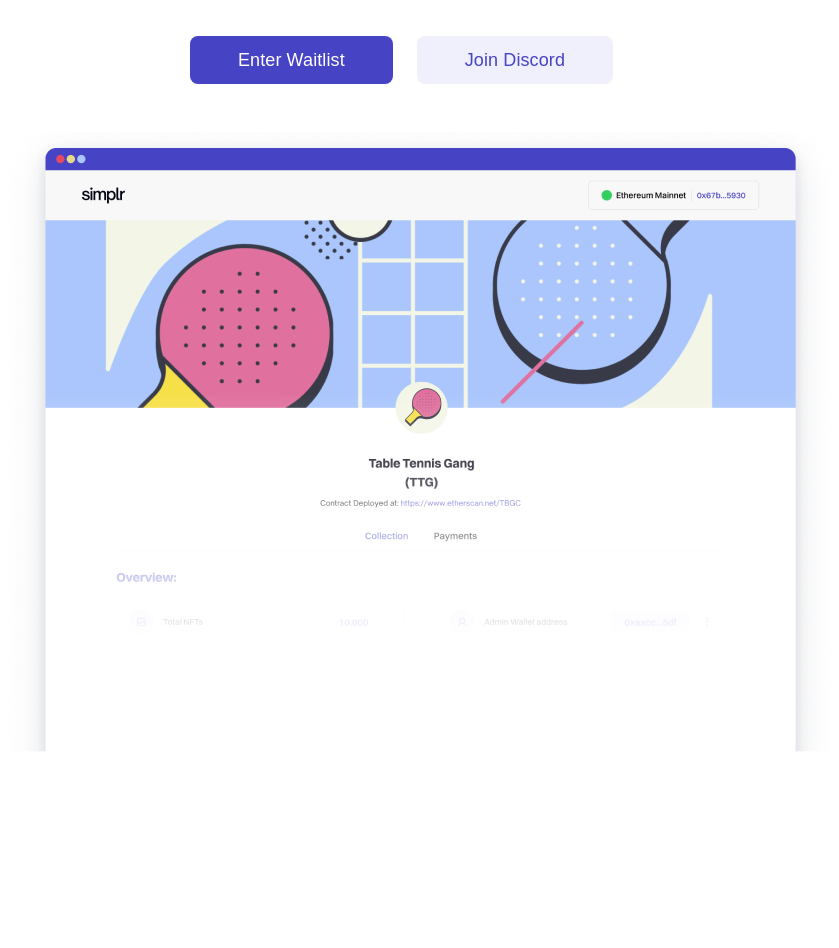
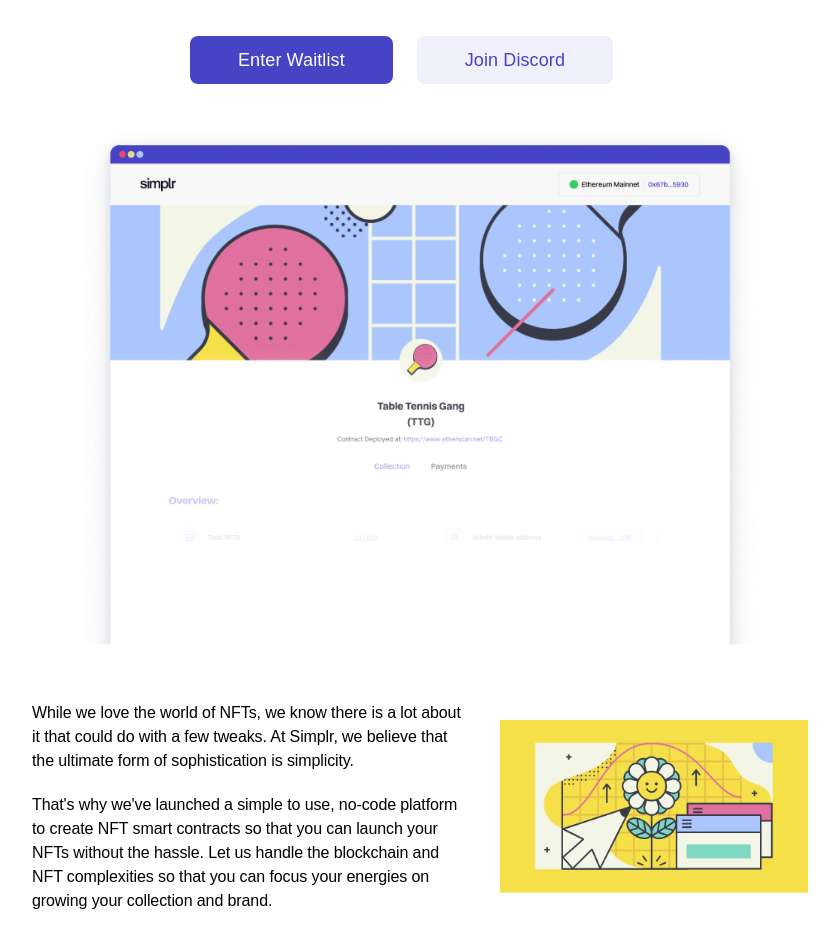
Before and after one commit to chain-labs/simplr-collection, a Next.js app: page / in a window 1280 px wide. Shown: the part 380-1328 px from the top of the page, without its empty margins (220-1059 px from the left). Before the commit the page ends 1232 px from the top, so only its background shows below. Built offline with nearby package versions, Linux system fonts and the light colour scheme; a web font is replaced by a local one.

Commit message:
added info section

```diff
--- a/src/components/ResponsiveImage.tsx
+++ b/src/components/ResponsiveImage.tsx
@@ -10,15 +10,18 @@ interface Props {
 
 const ResponsiveImage = ({ mobile, tab, desk, className }: Props) => {
 	return (
-		<Box className={className}>
-			<If condition={!!desk} then={<Box as="img" src={desk} display={{ mobS: 'none', deskM: 'block' }} />} />
+		<Box className={className} maxWidth="100%">
+			<If
+				condition={!!desk}
+				then={<Box as="img" src={desk} display={{ mobS: 'none', deskM: 'block' }} maxWidth="100%" />}
+			/>
 			<If
 				condition={!!mobile}
-				then={<Box as="img" src={mobile} display={{ mobS: 'block', tabS: 'none', deskM: 'none' }} />}
+				then={<Box as="img" src={mobile} display={{ mobS: 'block', tabS: 'none', deskM: 'none' }} maxWidth="100%" />}
 			/>
 			<If
 				condition={!!tab}
-				then={<Box as="img" src={tab} display={{ mobS: 'none', tabS: 'block', deskM: 'none' }} />}
+				then={<Box as="img" src={tab} display={{ mobS: 'none', tabS: 'block', deskM: 'none' }} maxWidth="100%" />}
 			/>
 		</Box>
 	);
--- a/src/components/Text.tsx
+++ b/src/components/Text.tsx
@@ -2,15 +2,15 @@ import React from 'react';
 import Box, { BoxProps } from 'components/Box';
 
 export const fontSizes = {
-	headline: { mobS: '4.0rem', tabL: '5.6rem' },
-	h1: { mobS: '3.2rem', tabL: '4rem' },
-	h2: { mobS: '2.8rem', tabL: '3.2rem' },
-	h3: { mobS: '1.8rem', tabL: '2.4rem' },
-	h4: { mobS: '1.2rem', tabL: '1.8rem' },
+	headline: { mobS: '4.0rem', tabS: '5.6rem' },
+	h1: { mobS: '3.2rem', tabS: '4rem' },
+	h2: { mobS: '2.8rem', tabS: '3.2rem' },
+	h3: { mobS: '1.8rem', tabS: '2.4rem' },
+	h4: { mobS: '1.2rem', tabS: '1.8rem' },
 	h5: '1.6rem',
 	h6: '1.4rem',
 	b3: '1.8rem',
-	b2: { mobS: '1.2rem', tabL: '1.6rem' },
+	b2: { mobS: '1.2rem', tabS: '1.6rem' },
 	b1: '1.4rem',
 	c1: '1rem',
 	c2: '1rem',
@@ -44,7 +44,7 @@ const fontW = {
 const charSpacing = {
 	headline: '-0.5px',
 	h1: '-0.4px',
-	h2: { mobS: '-0.1px', tabL: '-0.4px' },
+	h2: { mobS: '-0.1px', tabS: '-0.4px' },
 	h3: '-0.1px',
 	h4: '0.1px',
 	h5: '0px',
--- a/src/containers/home/components/Hero.tsx
+++ b/src/containers/home/components/Hero.tsx
@@ -14,8 +14,12 @@ const Hero = () => {
 		gsap.fromTo('.hero-image', { autoAlpha: 0 }, { autoAlpha: 1, delay: 1.2, duration: 0.9 });
 	}, []);
 	return (
-		<Box>
-			<Box width={{ mobS: '100vw', tabS: '117rem' }} mx="auto" pt={{ mobS: 'wxl', tabS: '17rem', deskM: '19rem' }}>
+		<Box display="flex" justifyContent="center" width="100vw">
+			<Box
+				maxWidth={{ mobS: '100vw', tabS: '84rem', deskM: '117rem' }}
+				mx="auto"
+				pt={{ mobS: 'wxl', tabS: '17rem', deskM: '19rem' }}
+			>
 				<Box column center>
 					<Text
 						as="headline"
@@ -92,6 +96,35 @@ const Hero = () => {
 						/>
 					</Box>
 				</Box>
+				<Box
+					display="flex"
+					flexDirection={{ mobS: 'column-reverse', tabS: 'row' }}
+					justifyContent="space-between"
+					py={{ mobS: '0', tabS: 'ws' }}
+					px={{ mobS: '0', tabS: 'mxxxl' }}
+					alignItems="center"
+				>
+					<Box
+						mr={{ mobS: '0', tabS: 'mxxl' }}
+						maxWidth={{ mobS: '85vw', tabS: '44rem', deskM: '57rem' }}
+						mt={{ mobS: 'ms', tabS: '0' }}
+					>
+						<Text as="b2">
+							While we love the world of NFTs, we know there is a lot about it that could do with a few tweaks. At
+							Simplr, we believe that the ultimate form of sophistication is simplicity.
+						</Text>
+						<Text as="b2" mt="ml">
+							That&apos;s why we&apos;ve launched a simple to use, no-code platform to create NFT smart contracts so
+							that you can launch your NFTs without the hassle. Let us handle the blockchain and NFT complexities so
+							that you can focus your energies on growing your collection and brand.
+						</Text>
+					</Box>
+					<ResponsiveImage
+						mobile="/static/images/mobile/about.png"
+						tab="/static/images/tab/about.png"
+						desk="/static/images/desktop/about.png"
+					/>
+				</Box>
 			</Box>
 		</Box>
 	);
--- a/src/containers/home/index.tsx
+++ b/src/containers/home/index.tsx
@@ -3,7 +3,7 @@ import Hero from './components/Hero';
 
 const HomePage = () => {
 	return (
-		<Box mb="wxl">
+		<Box width="100vw" mb="wxs">
 			<Hero />
 		</Box>
 	);
```
Also changed, not shown: public/static/images/mobile/about.png (renamed from public/static/images/mobile/about_mobile.png), public/static/images/tab/about.png (renamed from public/static/images/tab/about_tab.png).
